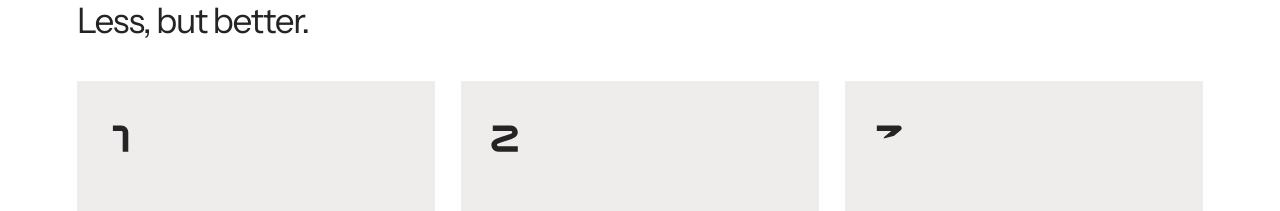
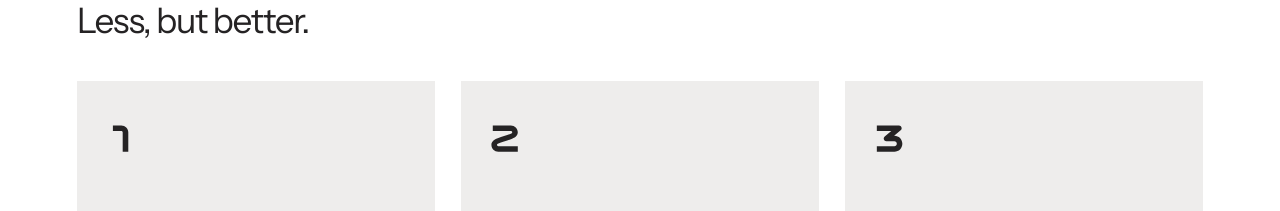
Before and after one commit to duggal1/quantum-landing, a React (Vite) app: page / in a window 1280 px wide. Shown: the part 1280-1491 px from the top of the page. Built offline with nearby package versions, Linux system fonts and the light colour scheme.

Commit message:
Fix third feature SVG path rendering

```diff
--- a/src/App.jsx
+++ b/src/App.jsx
@@ -29,7 +29,7 @@ function GitHubIcon({ size = 16 }) {
 const features = [
   { id: 'web', title: <>WebKit.<br />Nothing bundled.</>, icon: <svg width="32" height="32" viewBox="0 0 32 32" fill="none" aria-hidden="true"><path d="M16.6364 4H9V9.05263H16.6364C17.3364 9.05263 17.9091 9.62105 17.9091 10.3158V28H23V10.3158C23 6.82947 20.1491 4 16.6364 4Z" fill="currentColor"/></svg> },
   { id: 'tabs', title: <>Tabs, your<br />way.</>, icon: <svg width="32" height="32" viewBox="0 0 32 32" fill="none" aria-hidden="true"><path d="M9.05263 21.6842C9.05263 20.9895 9.65895 20.6484 10.3158 20.4211C13.1705 19.4484 18.8295 17.6295 21.6842 16.6316C24.9811 15.4821 28 13.8021 28 10.3158C28 6.82947 25.1705 4 21.6842 4H5.26316V9.05263H21.6842C22.3789 9.05263 22.9474 9.62105 22.9474 10.3158C22.9474 11.0105 22.3411 11.3516 21.6842 11.5789C18.8926 12.5263 13.2716 14.3579 10.3158 15.3684C7.01895 16.4926 4 18.1979 4 21.6842C4 25.1705 6.82947 28 10.3158 28H28V22.9474H10.3158C9.62105 22.9474 9.05263 22.3789 9.05263 21.6842Z" fill="currentColor"/></svg> },
-  { id: 'weight', title: <>150 KB.<br />The whole DMG.</>, icon: <svg width="32" height="32" viewBox="0 0 32 32" fill="none" aria-hidden="true"><path d="M20.3912 13.4787H20.1026L26.075 8.47393C26.6271 8.00632 26.991 7.31122 26.991 6.52765C26.991 5.13744 25.8617 4 24.4815 4H4.39355V9.05529H17.5304L11.5705 14.0474C11.0059 14.515 10.642 15.2101 10.642 15.9937C10.642 17.3839 11.7713 18.5213H20.3661C21.5831 18.5213 22.5618 19.5071 22.5618 20.733C22.5618 21.9589 21.5831 22.9447 20.3661 22.9447H4.39355V28H20.3912C24.3812 28 27.6058 24.752 27.6058 20.733C27.6058 16.7141 24.3812 13.466 20.3912 13.466V13.4787Z" fill="currentColor"/></svg> },
+  { id: 'weight', title: <>150 KB.<br />The whole DMG.</>, icon: <svg width="32" height="32" viewBox="0 0 32 32" fill="none" aria-hidden="true"><path d="M20.3912 13.4787H20.1026L26.075 8.47393C26.6271 8.00632 26.991 7.31122 26.991 6.52765C26.991 5.13744 25.8617 4 24.4815 4H4.39355V9.05529H17.5304L11.5705 14.0474C11.0059 14.515 10.642 15.2101 10.642 15.9937C10.642 17.3839 11.7713 18.5213 13.1515 18.5213H20.3661C21.5831 18.5213 22.5618 19.5071 22.5618 20.733C22.5618 21.9589 21.5831 22.9447 20.3661 22.9447H4.39355V28H20.3912C24.3812 28 27.6058 24.752 27.6058 20.733C27.6058 16.7141 24.3812 13.466 20.3912 13.466V13.4787Z" fill="currentColor"/></svg> },
 ];
 
 const faqs = [
```
